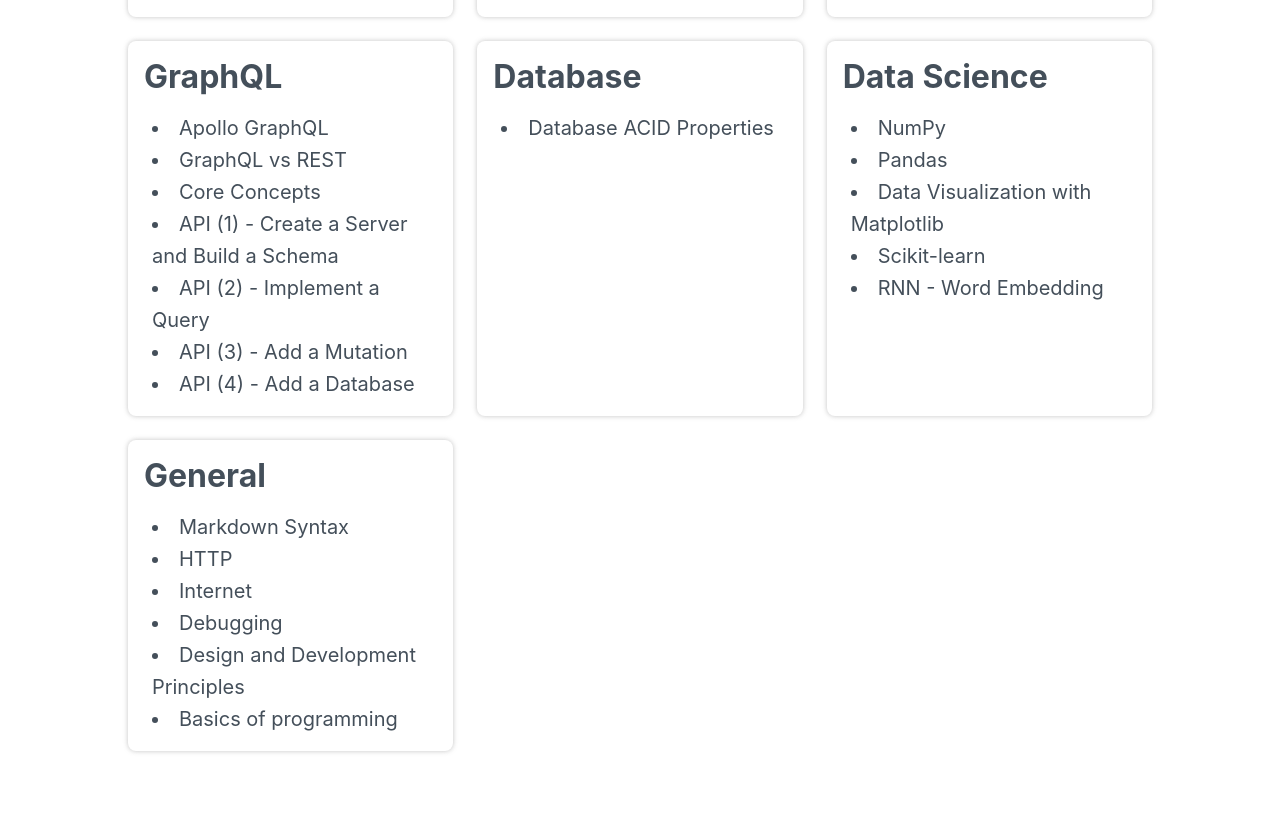
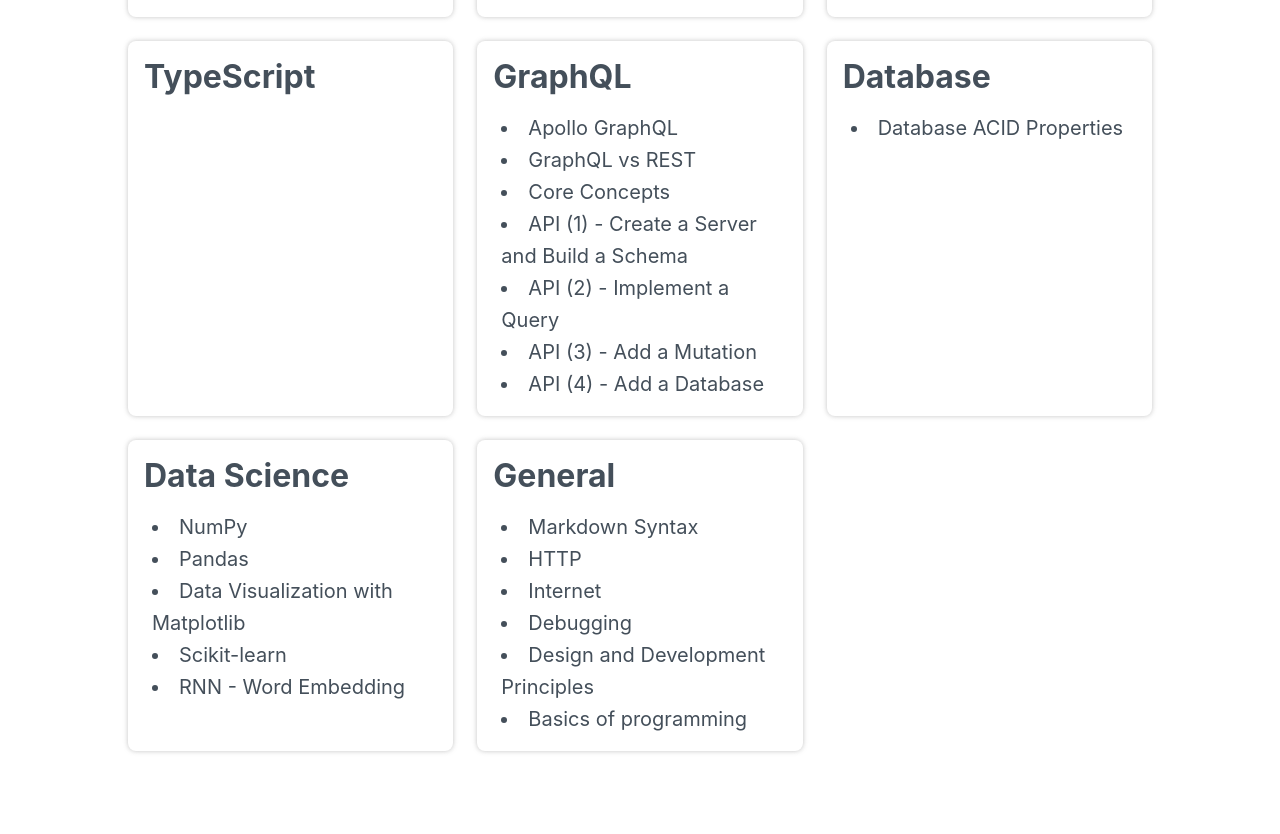
Before and after one commit to junghwayang/junghwayang.com, a Gatsby site: page /learn in a window 1280 px wide. Shown: the part 1417-2251 px from the top of the page. Built offline with nearby package versions, Linux system fonts and the light colour scheme; Gatsby itself is replaced by a stand-in of ours.

Commit message:
💬 Add typescript category

```diff
--- a/src/pages/learn.js
+++ b/src/pages/learn.js
@@ -29,7 +29,7 @@
     this.edges = data.allMarkdownRemark.edges;
   }
 
-  const categories = ['JavaScript', 'Data Structures', 'Algorithms', 'AWS', 'Back-End', 'Front-End', 'GraphQL', 'Database', 'Data Science', 'General'];
+  const categories = ['JavaScript', 'Data Structures', 'Algorithms', 'AWS', 'Back-End', 'Front-End', 'TypeScript', 'GraphQL', 'Database', 'Data Science', 'General'];
 
   return (
     <Layout
```
